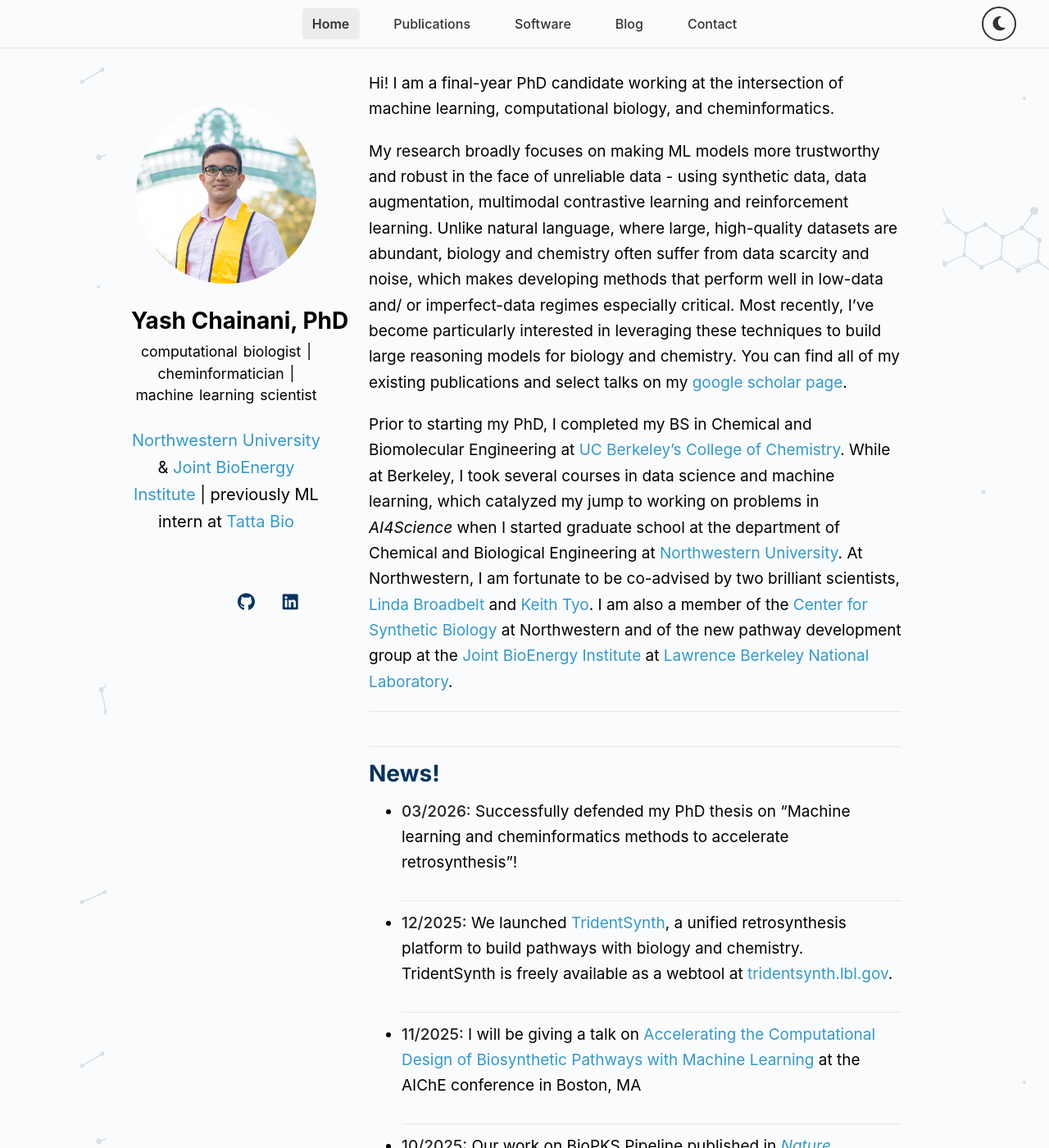
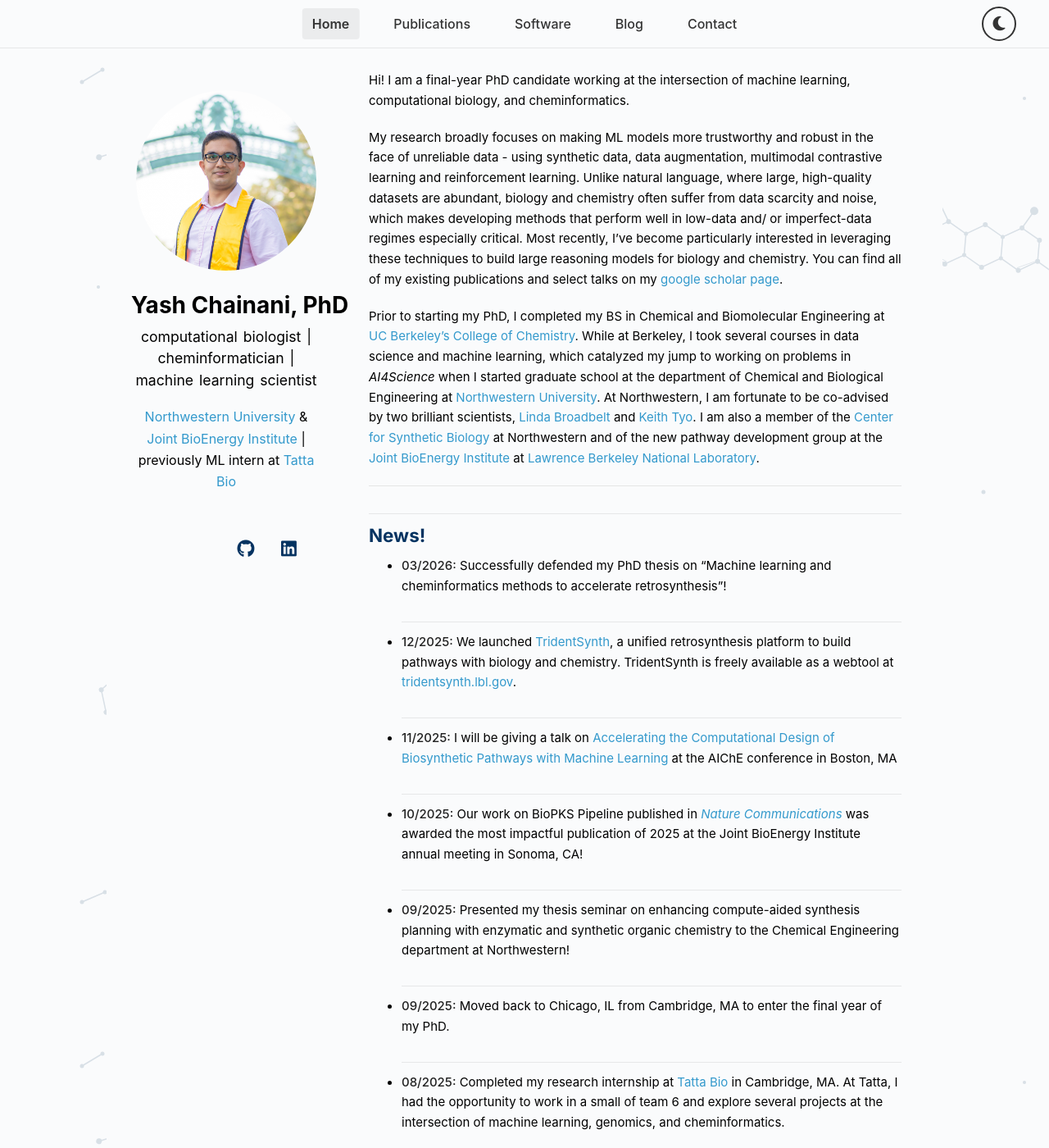
Before and after one commit to yashchainani21/yashchainani21.github.io, a Jekyll site: the page built from index.md, in a window 1280 px wide and 1400 px high. Shown: the whole window at 82% size. Built offline with Jekyll 4.4.1, drawn with Linux system fonts in a browser that asks for light colours; a style sheet for code colours, icons or effects is not loaded.

Commit message:
Reduce font size to 16px body / 15px paragraphs
Co-Authored-By: Claude Opus 4.6 <noreply@anthropic.com>

```diff
--- a/assets/css/style.scss
+++ b/assets/css/style.scss
@@ -140,16 +140,16 @@ header {
 
 /* Increase font size for better readability */
 body {
-  font-size: 20px !important;
+  font-size: 16px !important;
   line-height: 1.65 !important;
 }
 
 section {
-  font-size: 20px !important;
+  font-size: 16px !important;
 }
 
 p {
-  font-size: 19px !important;
+  font-size: 15px !important;
 }
 
 /* Improve spacing for sidebar content */
```
